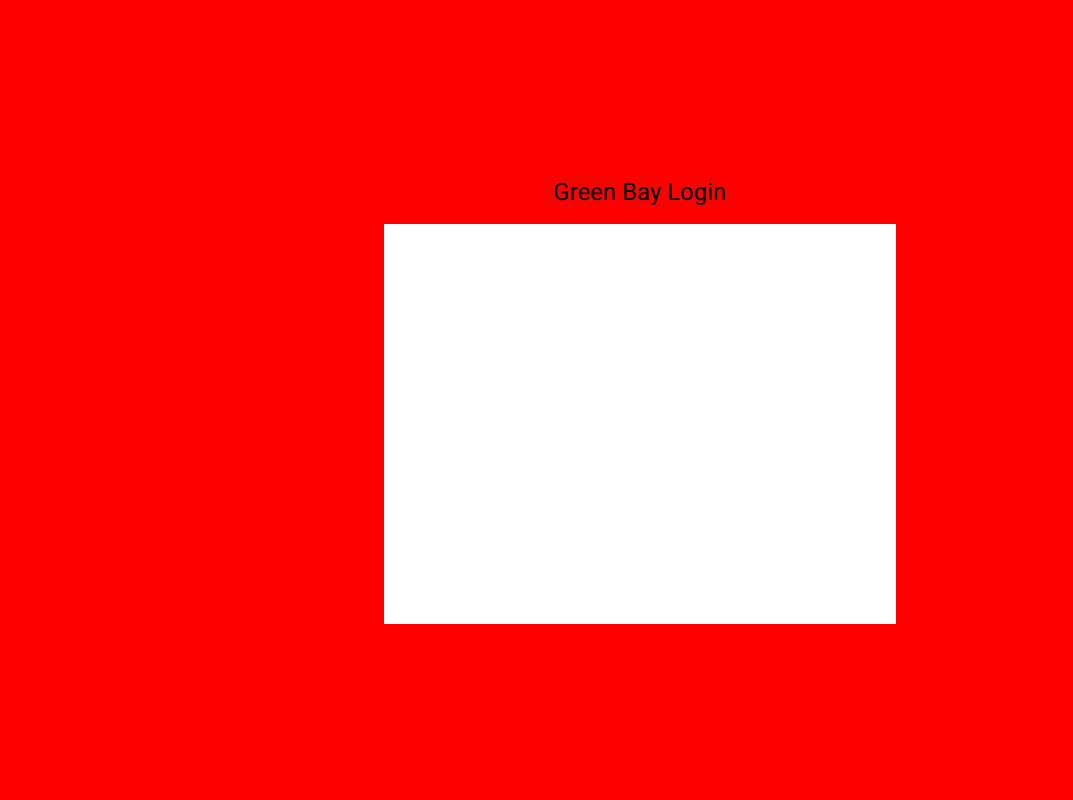
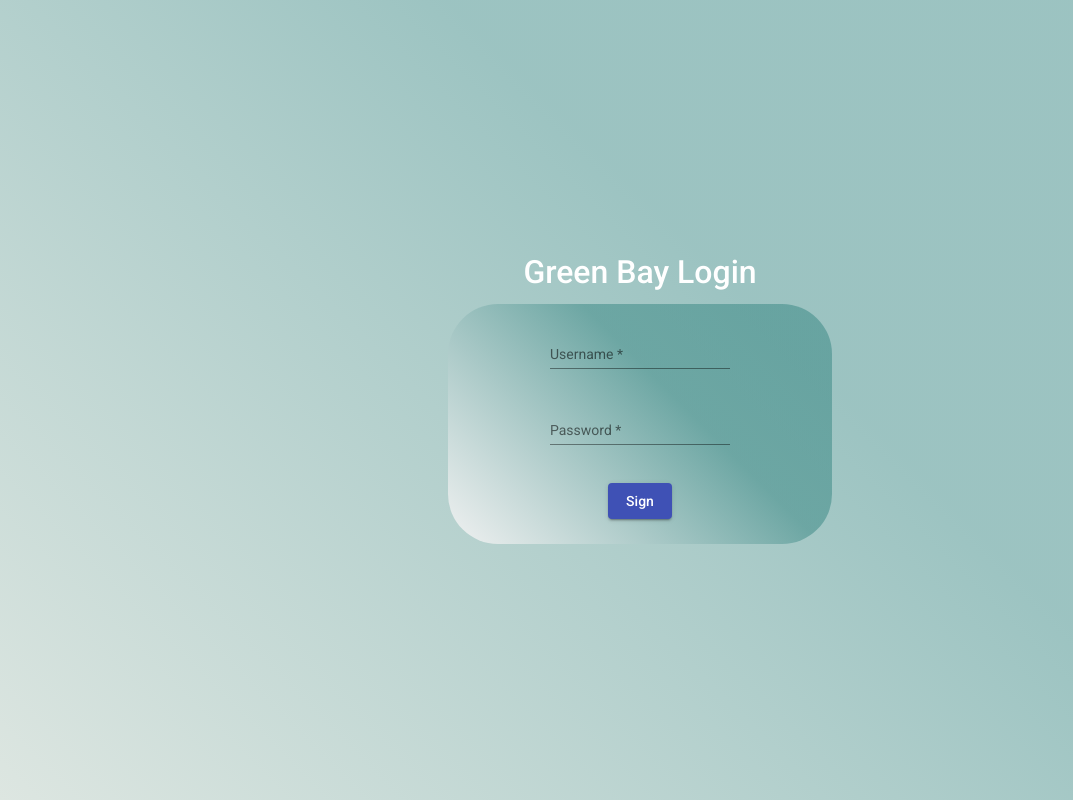
Before and after one commit to bundulappp/GreenBay, an Angular app in the folder frontend/app/: page /register in a window 1280 px wide. Shown: the whole page, without its empty margins (0-1073 px from the left). Built offline with nearby package versions, Linux system fonts and the light colour scheme.

Commit message:
registration form added

```diff
--- a/frontend/app/src/app/features/authentication/registration/registration.component.html
+++ b/frontend/app/src/app/features/authentication/registration/registration.component.html
@@ -1,4 +1,29 @@
 <div class="main-container">
-  <h1>Green Bay Login</h1>
-  <div class="register-container"></div>
+  <h1 class="title">Green Bay Login</h1>
+  <div class="register-container">
+    <form [formGroup]="form">
+      <mat-form-field>
+        <mat-label>Username</mat-label>
+        <input formControlName="username" matInput />
+      </mat-form-field>
+      <br />
+      <mat-form-field>
+        <mat-label>Password</mat-label>
+        <input formControlName="password" matInput />
+        <mat-error
+          *ngIf="
+            username?.hasError('required') && password?.hasError('required')
+          "
+          >Username and password are required</mat-error
+        >
+        <mat-error *ngIf="password?.hasError('minlength')"
+          >Password must be 8 characters</mat-error
+        >
+      </mat-form-field>
+      <br />
+      <div class="button-container">
+        <button mat-raised-button color="primary">Sign</button>
+      </div>
+    </form>
+  </div>
 </div>
--- a/frontend/app/src/app/features/authentication/registration/registration.component.scss
+++ b/frontend/app/src/app/features/authentication/registration/registration.component.scss
@@ -1,15 +1,50 @@
 .main-container {
   width: 100vw;
   height: 100vh;
-  background-color: red;
   display: flex;
   justify-content: center;
   align-items: center;
   flex-direction: column;
+  background: linear-gradient(
+    45deg,
+    rgb(221, 230, 225),
+    rgba(46, 129, 125, 0.473) 60%
+  );
+
+  .title {
+    font-size: xx-large;
+    font-weight: 500;
+    color: #fff;
+  }
 
   .register-container {
-    width: 40vw;
-    height: 50vh;
-    background-color: white;
+    padding: 0;
+    width: 30vw;
+    height: 30vh;
+    display: flex;
+    justify-content: center;
+    align-items: center;
+    flex-direction: column;
+
+    form {
+      width: 100%;
+      height: 100%;
+      display: flex;
+      flex-direction: column;
+      justify-content: center;
+      align-items: center;
+      background: linear-gradient(
+        45deg,
+        rgb(240, 241, 241),
+        rgba(46, 129, 125, 0.473) 60%
+      );
+      border-radius: 50px;
+    }
+  }
+
+  .button-container {
+    display: flex;
+    justify-content: center;
+    align-items: center;
   }
 }
--- a/frontend/app/src/app/features/authentication/registration/registration.component.ts
+++ b/frontend/app/src/app/features/authentication/registration/registration.component.ts
@@ -1,15 +1,32 @@
-import { Component, OnInit } from '@angular/core';
+import { Component } from '@angular/core';
+import {
+  AbstractControl,
+  FormControl,
+  FormGroup,
+  Validators,
+} from '@angular/forms';
 
 @Component({
   selector: 'app-registration',
   templateUrl: './registration.component.html',
-  styleUrls: ['./registration.component.scss']
+  styleUrls: ['./registration.component.scss'],
 })
-export class RegistrationComponent implements OnInit {
+export class RegistrationComponent {
+  constructor() {}
 
-  constructor() { }
+  form = new FormGroup({
+    username: new FormControl('', Validators.required),
+    password: new FormControl('', [
+      Validators.required,
+      Validators.minLength(8),
+    ]),
+  });
 
-  ngOnInit(): void {
+  get username(): AbstractControl {
+    return this.form.get('username') as AbstractControl;
   }
 
+  get password(): AbstractControl {
+    return this.form.get('password') as AbstractControl;
+  }
 }
```
Also changed, not shown: frontend/app/src/app/shared/shared.module.ts (+15 -2 lines).
